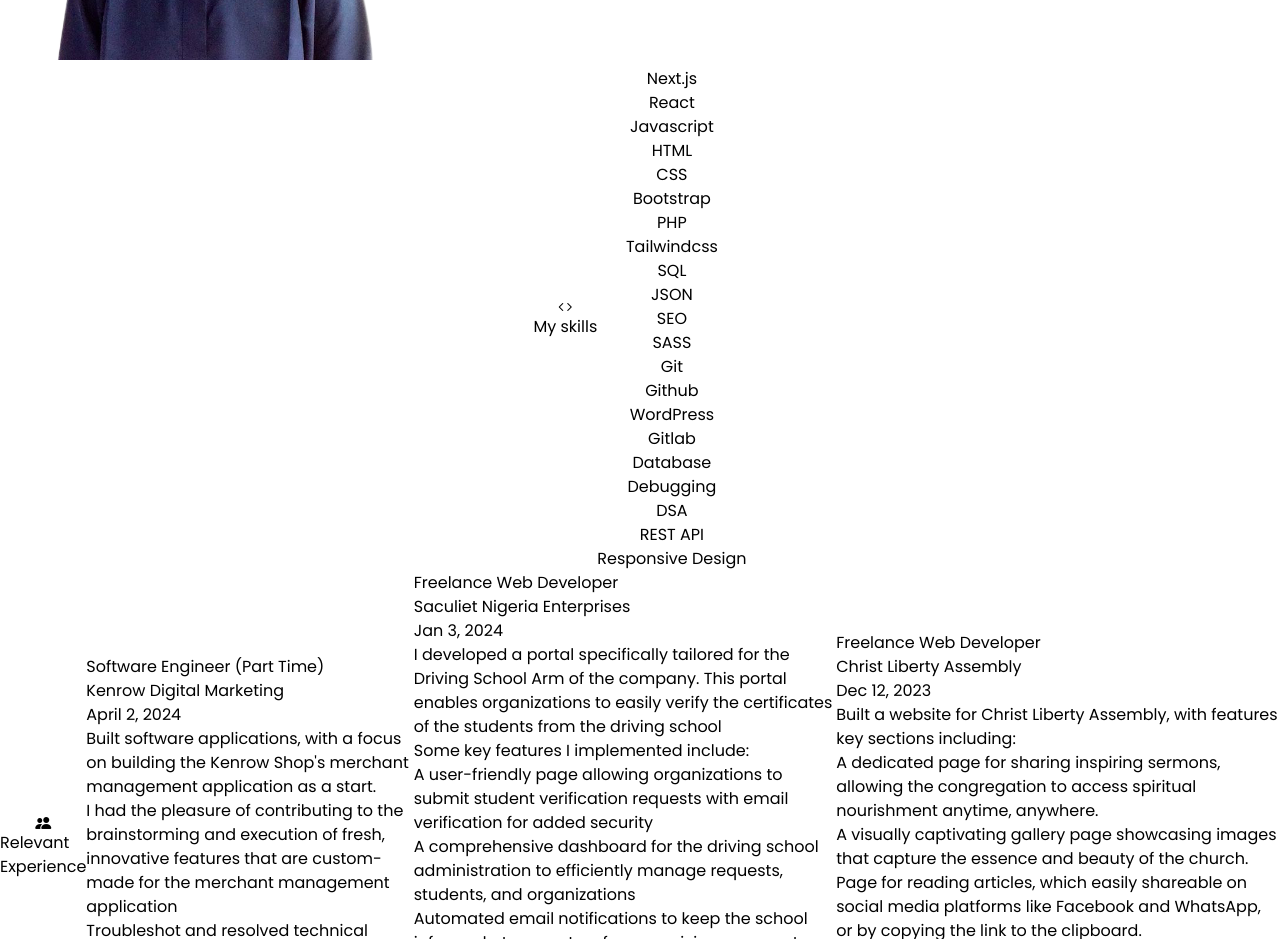
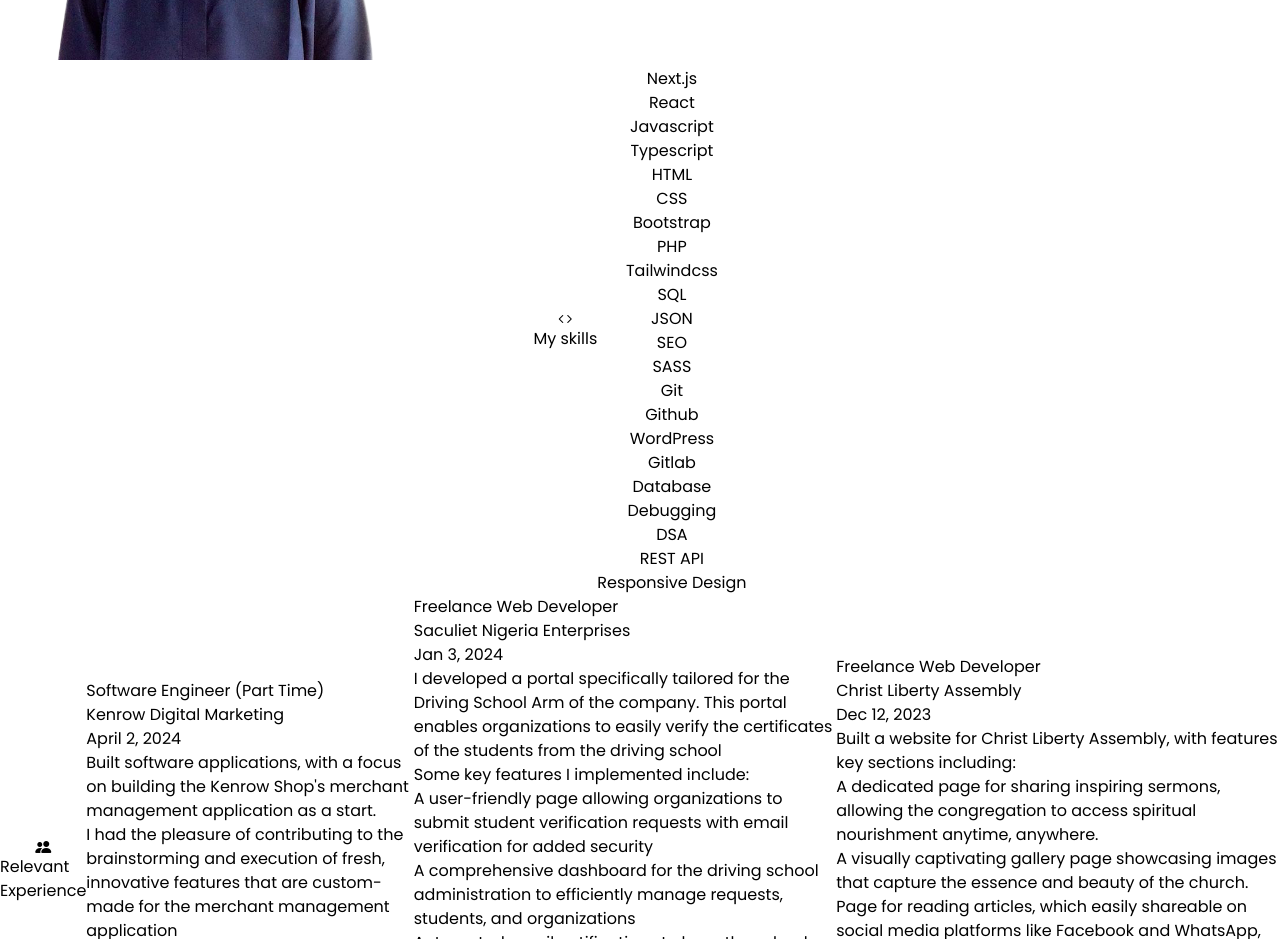
Before and after one commit to paixtechdom/my-portfolio, a React (Vite) app: page / in a window 1280 px wide. Shown: the part 1120-2059 px from the top of the page. Built offline with nearby package versions, Linux system fonts and the light colour scheme.

Commit message:
changed the link to paixtechdom website

```diff
--- a/src/Pages/Skills.jsx
+++ b/src/Pages/Skills.jsx
@@ -12,6 +12,9 @@ export const Skills = () => {
         },
         {
             name: 'Javascript',
+        },
+        {
+            name: 'Typescript',
         },
         {
             name: 'HTML',
--- a/src/assets/Constants.js
+++ b/src/assets/Constants.js
@@ -32,7 +32,7 @@ const MyProjects = [
     {
         title: 'Website for Paix Techdom',
         lang: ['REACT', 'Tailwind'],
-        link: 'https://paixtechdom.netlify.app',
+        link: 'https://paixtechdom.com',
         description:  ['Designed a landing page for a website Development Company, displaying the basic information about the services of the company.'],
         img: PaixTechdomImg
     },
```
